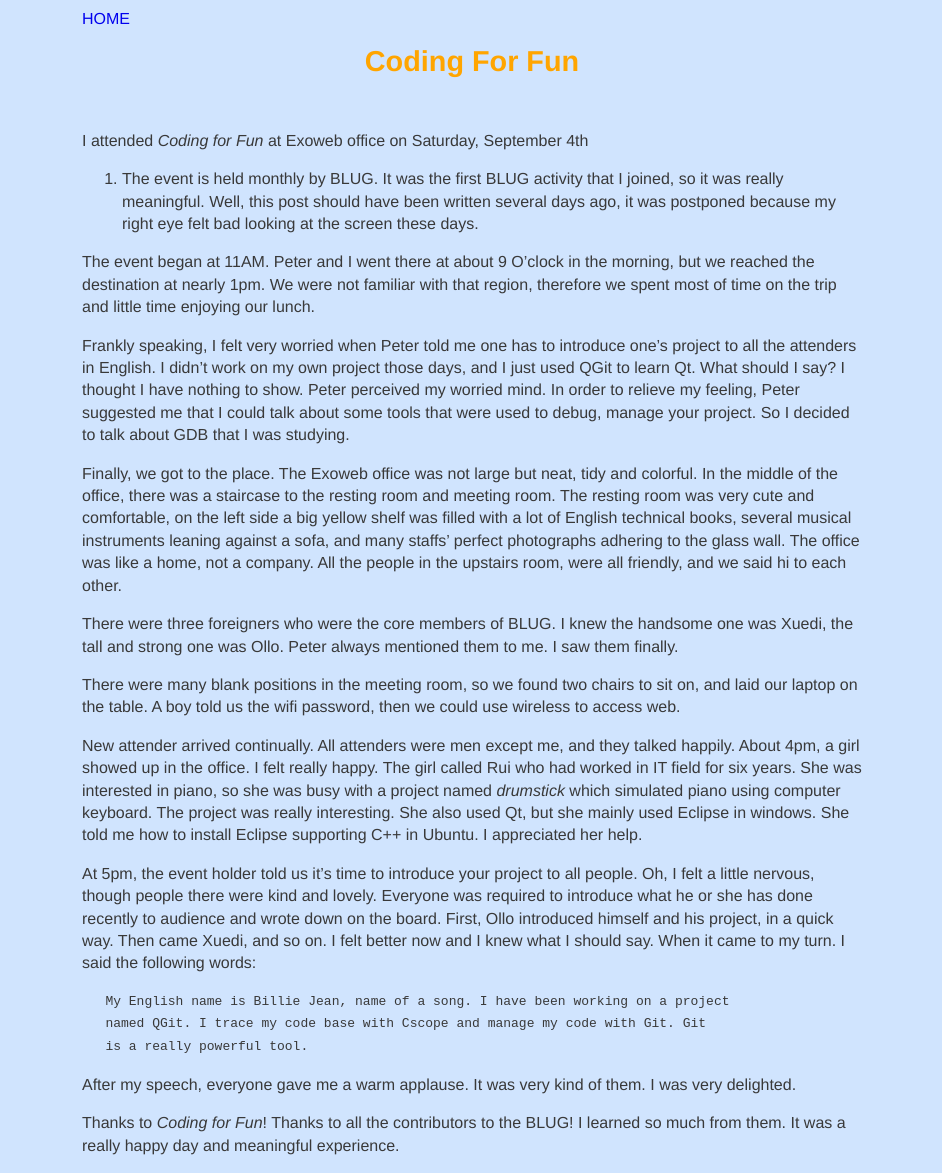
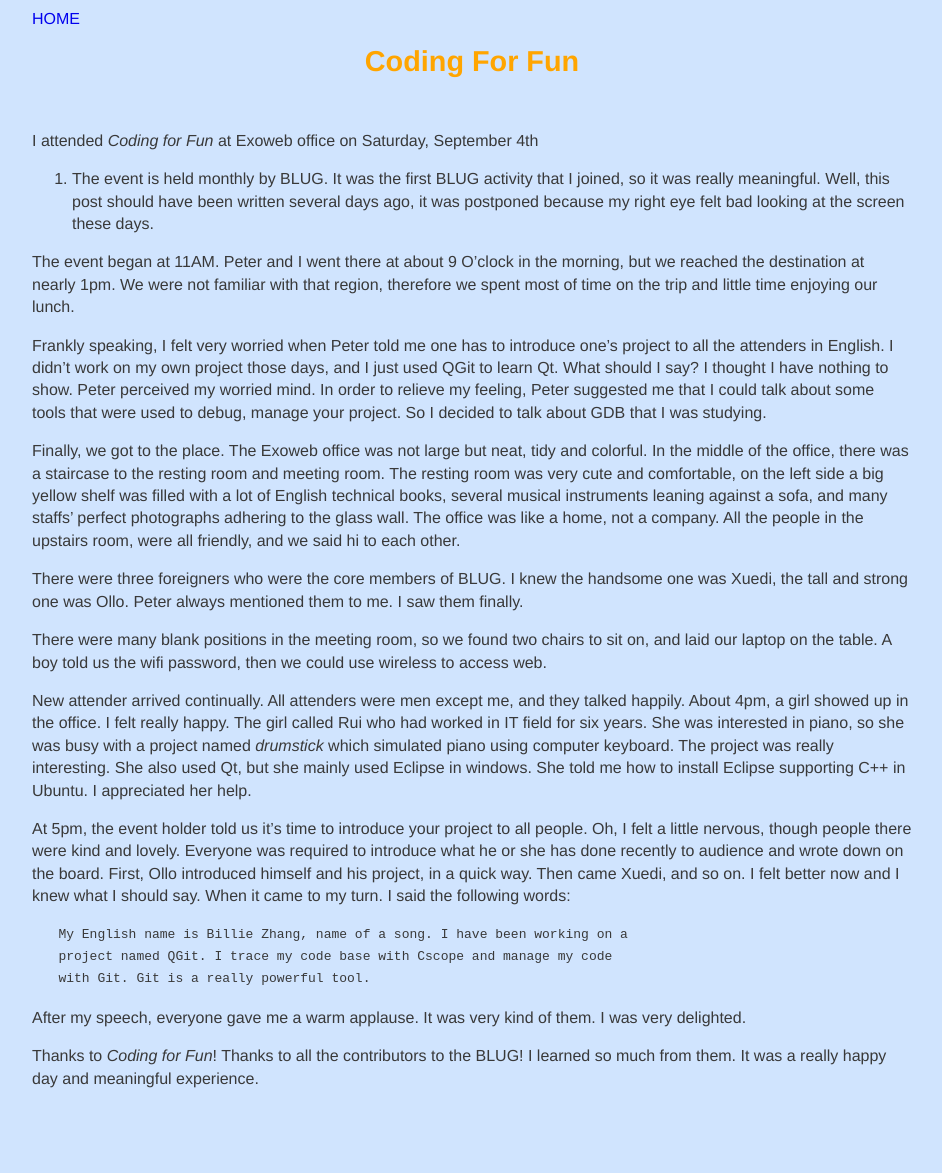
Before and after one commit to billie66/billie66.github.com, a Jekyll site: the page built from _posts/2010-9-14-coding-for-fun.md, in a window 1280 px wide. Shown: the whole page, without its empty margins (168-1110 px from the left). Built offline with Jekyll 4.4.1, drawn with Linux system fonts in a browser that asks for light colours; Markdown is read by kramdown in place of the engine named in the settings; comment, search, counter and statistics services are not loaded; after the commit the page ends 1106 px from its top, so only the background shows below that.

Commit message:
some small changes

```diff
--- a/_posts/2010-9-14-coding-for-fun.md
+++ b/_posts/2010-9-14-coding-for-fun.md
@@ -53,9 +53,9 @@ audience and wrote down on the board. First, Ollo introduced himself and
 his project, in a quick way. Then came Xuedi, and so on. I felt better now and
 I knew what I should say. When it came to my turn. I said the following words:
 
-    My English name is Billie Jean, name of a song. I have been working on a project
-    named QGit. I trace my code base with Cscope and manage my code with Git. Git
-    is a really powerful tool.
+    My English name is Billie Zhang, name of a song. I have been working on a
+    project named QGit. I trace my code base with Cscope and manage my code
+    with Git. Git is a really powerful tool.
 
 After my speech, everyone gave me a warm applause. It was very kind of them. I was
 very delighted.
--- a/css/billie.css
+++ b/css/billie.css
@@ -9,8 +9,8 @@ body {
   color: #393939;
   font-family: Helvetica, Arial, FreeSans, sans-serif;
   line-height: 1.4em;
-  margin-left: 250px;
-  margin-right: 250px;
+  margin-left: 200px;
+  margin-right: 200px;
 }
 
 /*Remove the line under links*/
```
Also changed, not shown: _posts/2010-9-1-a-good-day.md (+1 -1 lines).
